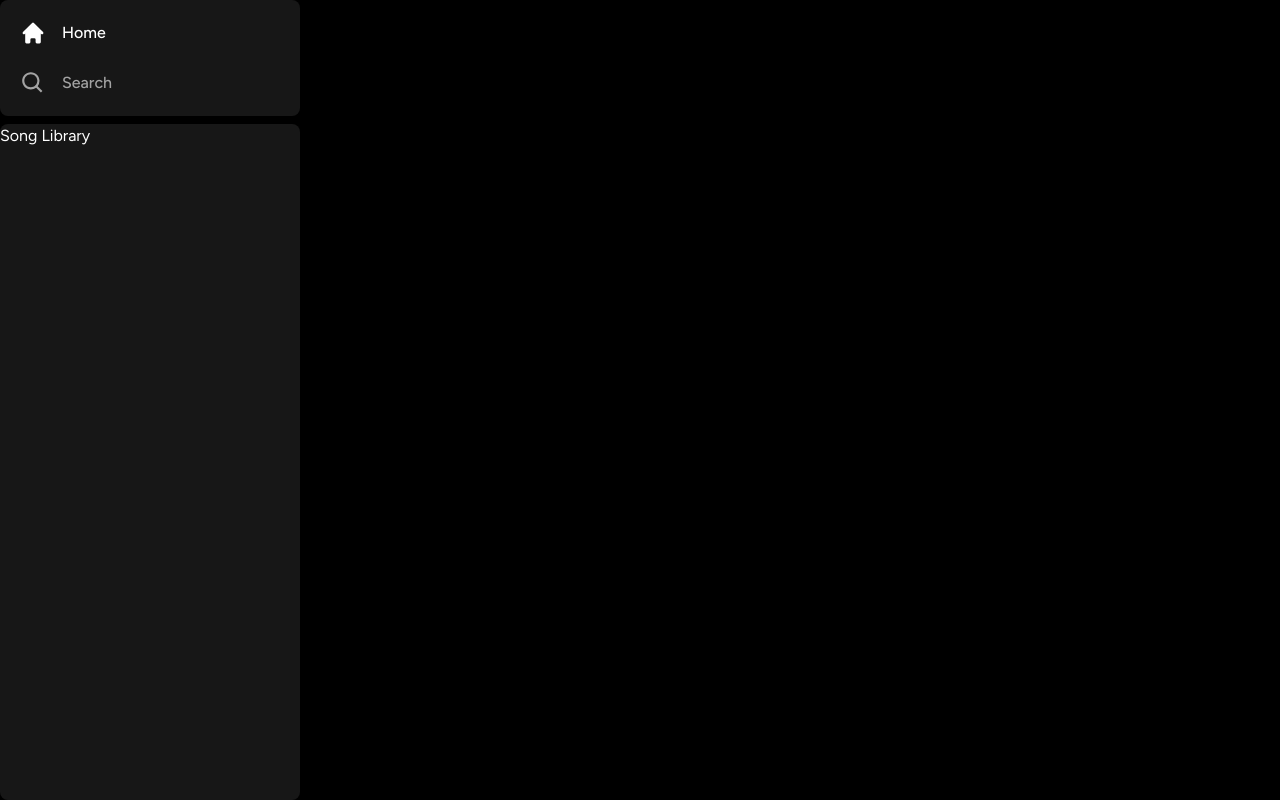
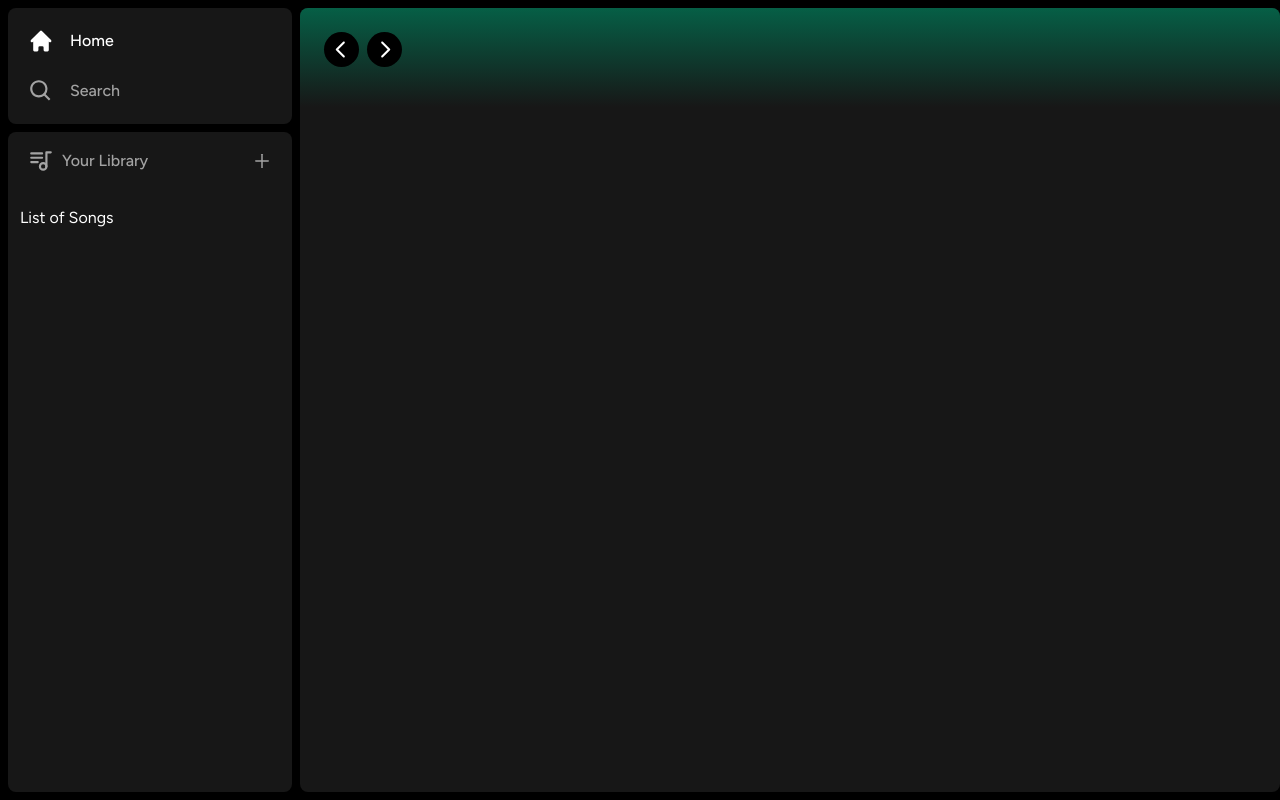
Before and after one commit to BarkhatovAndrew/spotify-clone, a Next.js app: page / in a window 1280 px wide. Built offline with nearby package versions, Linux system fonts and the light colour scheme.

Commit message:
add Header, add Library

```diff
--- a/app/(site)/page.tsx
+++ b/app/(site)/page.tsx
@@ -1,3 +1,9 @@
+import { Header } from '@/components/Header'
+
 export default function Home() {
-  return <div className="text-green-500">Main content</div>;
+  return (
+    <div className="bg-neutral-900 h-full w-full rounded-lg overflow-hidden overflow-y-auto">
+      <Header>Header</Header>
+    </div>
+  )
 }
--- /dev/null
+++ b/components/Header/Header.tsx
@@ -0,0 +1,51 @@
+'use client'
+
+import { ReactNode } from 'react'
+import { useRouter } from 'next/navigation'
+import { twMerge } from 'tailwind-merge'
+import { RxCaretLeft, RxCaretRight } from 'react-icons/rx'
+import { HiHome } from 'react-icons/hi'
+import { BiSearch } from 'react-icons/bi'
+
+interface HeaderProps {
+  className?: string
+  children: ReactNode
+}
+
+export const Header = (props: HeaderProps) => {
+  const { children, className } = props
+  const router = useRouter()
+
+  const handleLogout = () => {
+    //
+  }
+
+  return (
+    <div className={twMerge('h-fit bg-gradient-to-b from-emerald-800 p-6', className)}>
+      <div className="w-full mb-4 flex items-center justify-between">
+        <div className="hidden md:flex gap-x-2 items-center">
+          <button
+            className="rounded-full bg-black felx items-center justify-center hover:opacity-75 transition"
+            onClick={() => router.back()}
+          >
+            <RxCaretLeft className="text-white" size={35} />
+          </button>
+          <button
+            className="rounded-full bg-black felx items-center justify-center hover:opacity-75 transition"
+            onClick={() => router.forward()}
+          >
+            <RxCaretRight className="text-white" size={35} />
+          </button>
+        </div>
+        <div className="flex md:hidden gap-x-2 items-center">
+          <button className="rounded-full bg-white flex items-center justify-center p-2 hover:opacity-75 transition">
+            <HiHome className="text-black" size={20} />
+          </button>
+          <button className="rounded-full bg-white flex items-center justify-center p-2 hover:opacity-75 transition">
+            <BiSearch className="text-black" size={20} />
+          </button>
+        </div>
+      </div>
+    </div>
+  )
+}
--- /dev/null
+++ b/components/Header/index.ts
@@ -0,0 +1 @@
+export { Header } from './Header'
--- /dev/null
+++ b/components/Library/Library.tsx
@@ -0,0 +1,22 @@
+'use client'
+
+import { TbPlaylist } from 'react-icons/tb'
+import { AiOutlinePlus } from 'react-icons/ai'
+
+export const Library = () => {
+  return (
+    <div className="flex flex-col">
+      <div className="flex items-center justify-between px-5 py-4">
+        <div className="inline-flex items-center gap-x-2">
+          <TbPlaylist className="text-neutral-400" size={26} />
+          <p className="text-neutral-400 font-medium">Your Library</p>
+        </div>
+        <AiOutlinePlus
+          className="text-neutral-400 cursor-pointer hover:text-white transition"
+          size={20}
+        />
+      </div>
+      <div className="flex flex-col mt-4 px-3">List of Songs</div>
+    </div>
+  )
+}
--- /dev/null
+++ b/components/Library/index.ts
@@ -0,0 +1 @@
+export { Library } from './Library'
--- a/components/Sidebar/Sidebar.tsx
+++ b/components/Sidebar/Sidebar.tsx
@@ -6,6 +6,7 @@
 import { BiSearch } from 'react-icons/bi'
 import { Box } from '@/components/Box'
 import { SidebarItem } from '@/components/SidebarItem'
+import { Library } from '@/components/Library'
 
 interface SidebarProps {
   children: ReactNode
@@ -35,7 +36,7 @@
 
   return (
     <div className="flex h-full">
-      <div className="hidden md:flex flex-col gap-y-2 bg-black h-full w-[300px] p2">
+      <div className="hidden md:flex flex-col gap-y-2 bg-black h-full w-[300px] p-2">
         <Box>
           <div className="flex flex-col gap-y-4 px-5 py-4">
             {routes.map((route) => (
@@ -43,8 +44,11 @@
             ))}
           </div>
         </Box>
-        <Box className="h-full overflow-y-auto">Song Library</Box>
+        <Box className="h-full overflow-y-auto">
+          <Library />
+        </Box>
       </div>
+      <main className="h-full flex-1 overflow-y-auto py-2">{children}</main>
     </div>
   )
 }
```
